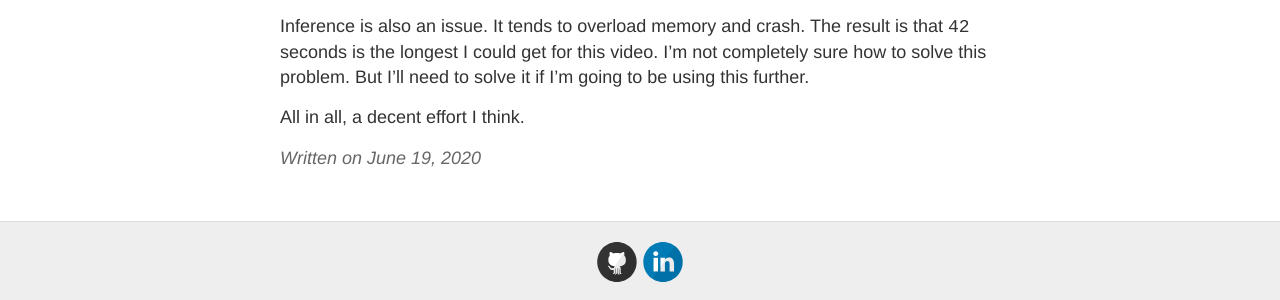
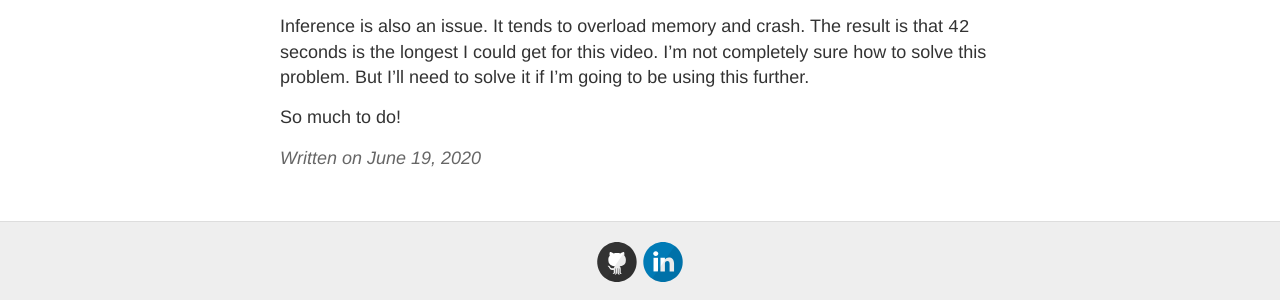
Before and after one commit to neelriyer/neelriyer.github.io, a Jekyll site: the page built from _posts/2020-06-19-Star-Wars-Remastery.md, in a window 1280 px wide and 900 px high, scrolled down 21388 px. Shown: the part 590-890 px from the top of the window. Built offline with Jekyll 4.4.1, drawn with Linux system fonts in a browser that asks for light colours.

Commit message:
new video

```diff
--- a/_posts/2020-06-19-Star-Wars-Remastery.md
+++ b/_posts/2020-06-19-Star-Wars-Remastery.md
@@ -568,4 +568,4 @@ Alternatively, to achieve superres I could potentially use a ready-made upscaler
 
 Inference is also an issue. It tends to overload memory and crash. The result is that `42` seconds is the longest I could get for this video. I'm not completely sure how to solve this problem. But I'll need to solve it if I'm going to be using this further.
 
-All in all, a decent effort I think.
+So much to do!
```
